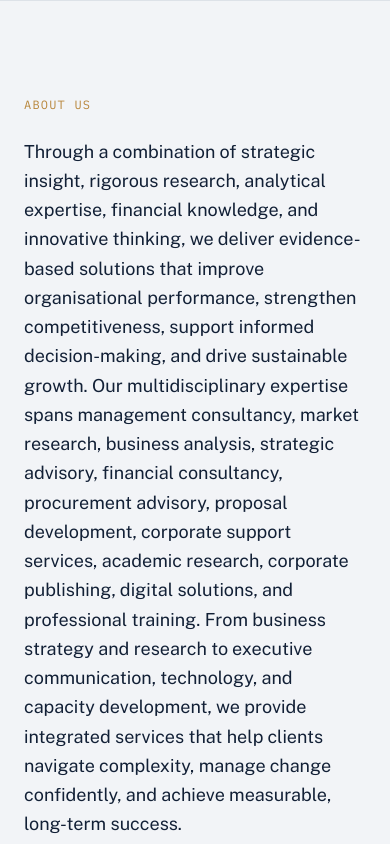
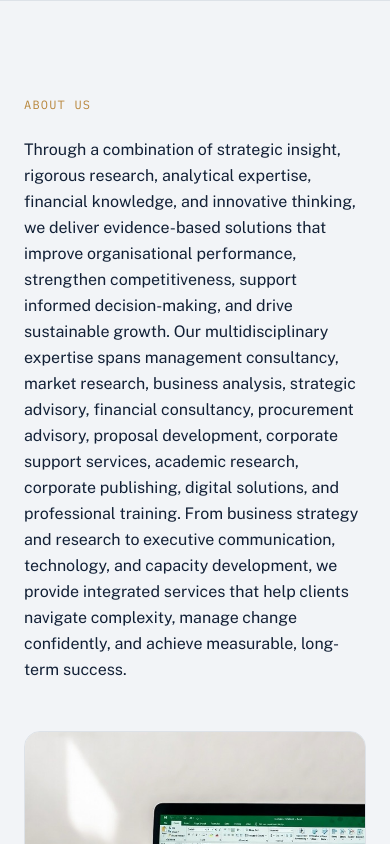
Before and after one commit to olumuyiwaa/etmanagement, a Next.js app: page / in a window 390 px wide. Shown: the part 1400-2244 px from the top of the page. Built offline with nearby package versions, Linux system fonts and the light colour scheme.

Commit message:
about text improvement for mobile

```diff
--- a/components/About.tsx
+++ b/components/About.tsx
@@ -10,7 +10,7 @@ export default function About() {
           <p className="font-mono text-xs uppercase tracking-widest text-insight">
             About us
           </p>
-          <p className="mt-6 text-lg leading-relaxed text-ink md:text-l">
+          <p className="mt-6 text-l leading-relaxed text-ink md:text-l">
             {company.aboutBody}
           </p>
         </div>
```
